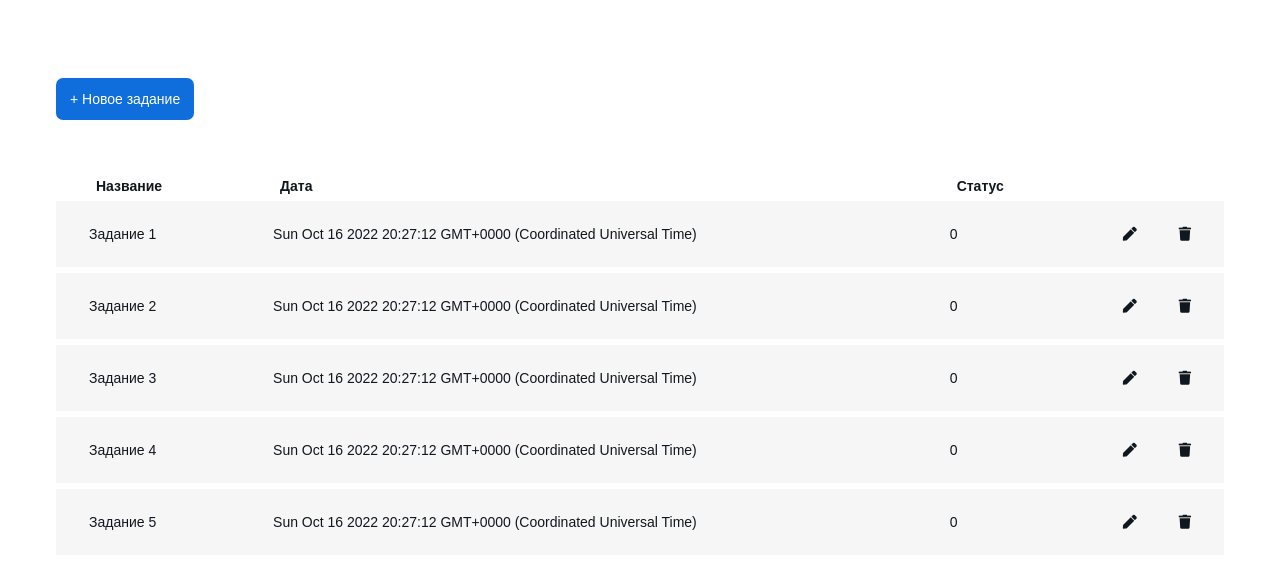
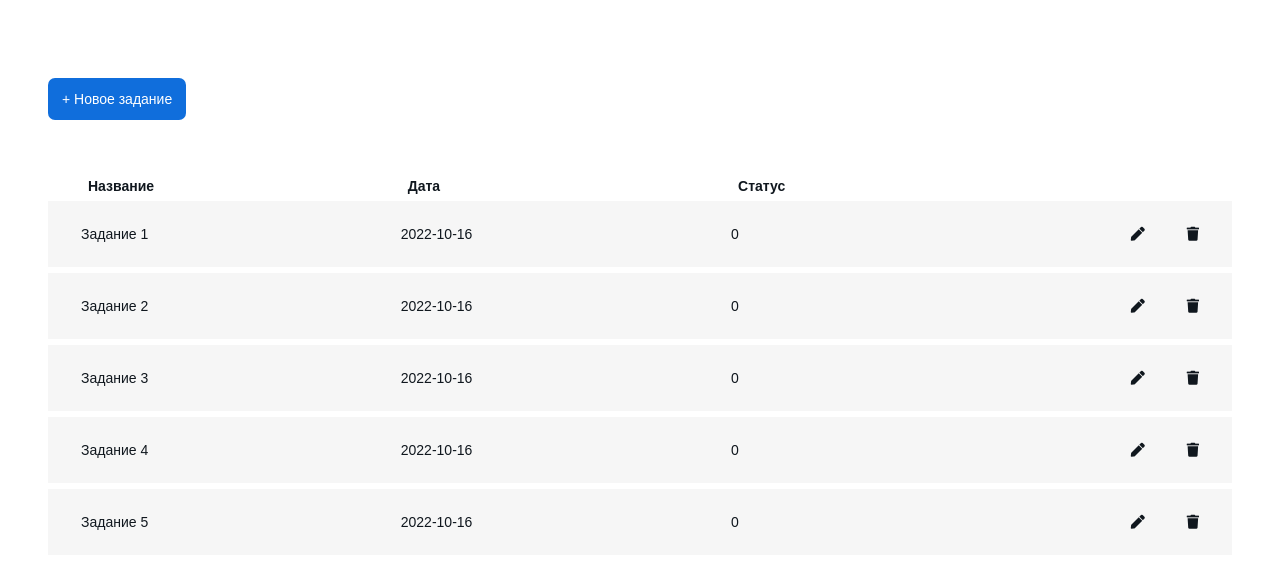
Before and after one commit to andreyvelsk/magnit-test, a Vue app: page / in a window 1280 px wide. Shown: the top 568 px of the page. Built offline with nearby package versions, Linux system fonts and the light colour scheme; a web font is replaced by a local one.

Commit message:
tasks/comments - format date

```diff
--- a/src/modules/mock.js
+++ b/src/modules/mock.js
@@ -7,7 +7,7 @@ export const generateId = () => {
 const generateTask = (id, name) => ({
   id,
   name,
-  date: new Date(),
+  date: new Date().toISOString().split("T")[0],
   status: 0,
   description: "Задание такое-то",
   documents: [],
--- a/src/scss/main.scss
+++ b/src/scss/main.scss
@@ -28,8 +28,7 @@ a {
 .container {
     margin-left: auto;
     margin-right: auto;
-    padding-left: 4rem;
-    padding-right: 4rem;
+    padding: 78px 48px;
 }
 
 .d-flex {
--- a/src/views/Form/CommentsForm.vue
+++ b/src/views/Form/CommentsForm.vue
@@ -16,8 +16,13 @@
                 <i class="fas fa-pen"></i>
                 <i class="fas fa-trash"></i>
               </div>
-              <div class="comment-date">
-                {{ comment.date }}
+              <div class="comment-datetime">
+                <div class="comment-date">
+                  {{ formatDate(comment.date) }}
+                </div>
+                <div class="comment-time">
+                  {{ formatTime(comment.date) }}
+                </div>
               </div>
             </div>
           </div>
@@ -63,7 +68,7 @@ export default {
       store.commit("tasks/addComment", {
         comment: current.value.comment,
         id,
-        date: new Date(),
+        date: new Date().toString(),
       });
 
       store.commit("tasks/comments/loadCurrent", {
@@ -71,9 +76,30 @@ export default {
       });
     };
 
+    const formatStringToDate = (date) => {
+      const dateParsed = Date.parse(date);
+      return new Date(dateParsed);
+    };
+
+    const formatDate = (date) => {
+      const dateParsed = formatStringToDate(date);
+      const options = {
+        year: "numeric",
+        month: "long",
+        day: "numeric",
+      };
+      return dateParsed.toLocaleDateString("default", options);
+    };
+    const formatTime = (date) => {
+      const dateParsed = formatStringToDate(date);
+      return dateParsed.toLocaleTimeString("default");
+    };
+
     return {
       addComment,
       comments,
+      formatDate,
+      formatTime,
     };
   },
 };
@@ -119,9 +145,6 @@ export default {
     border-radius: $border-radius;
   }
 
-  &-body {
-    width: min-content;
-  }
   &-footer {
     display: flex;
     align-items: center;
@@ -131,5 +154,13 @@ export default {
       margin-right: 21px;
     }
   }
+  &-datetime {
+    color: $gray;
+    display: flex;
+    justify-content: space-between;
+  }
+  &-date {
+    margin-right: 20px;
+  }
 }
 </style>
--- a/src/views/Form/FormComponent.vue
+++ b/src/views/Form/FormComponent.vue
@@ -1,13 +1,11 @@
 <template>
-  <div class="wrapper">
-    <h1>Создание нового задания</h1>
+  <h1>Создание нового задания</h1>
 
-    <breadcrumbs-component />
+  <breadcrumbs-component />
 
-    <actions-component />
+  <actions-component />
 
-    <router-view></router-view>
-  </div>
+  <router-view></router-view>
 </template>
 
 <script>
@@ -40,9 +38,3 @@ export default {
   },
 };
 </script>
-
-<style lang="scss" scoped>
-.wrapper {
-  padding-top: 78px;
-}
-</style>
--- a/src/views/TasksList.vue
+++ b/src/views/TasksList.vue
@@ -53,10 +53,7 @@ export default {
 </script>
 
 <style lang="scss" scoped>
-.wrapper {
-  padding-top: 78px;
-  .tasks-table {
-    margin-top: 51px;
-  }
+.tasks-table {
+  margin-top: 51px;
 }
 </style>
```
